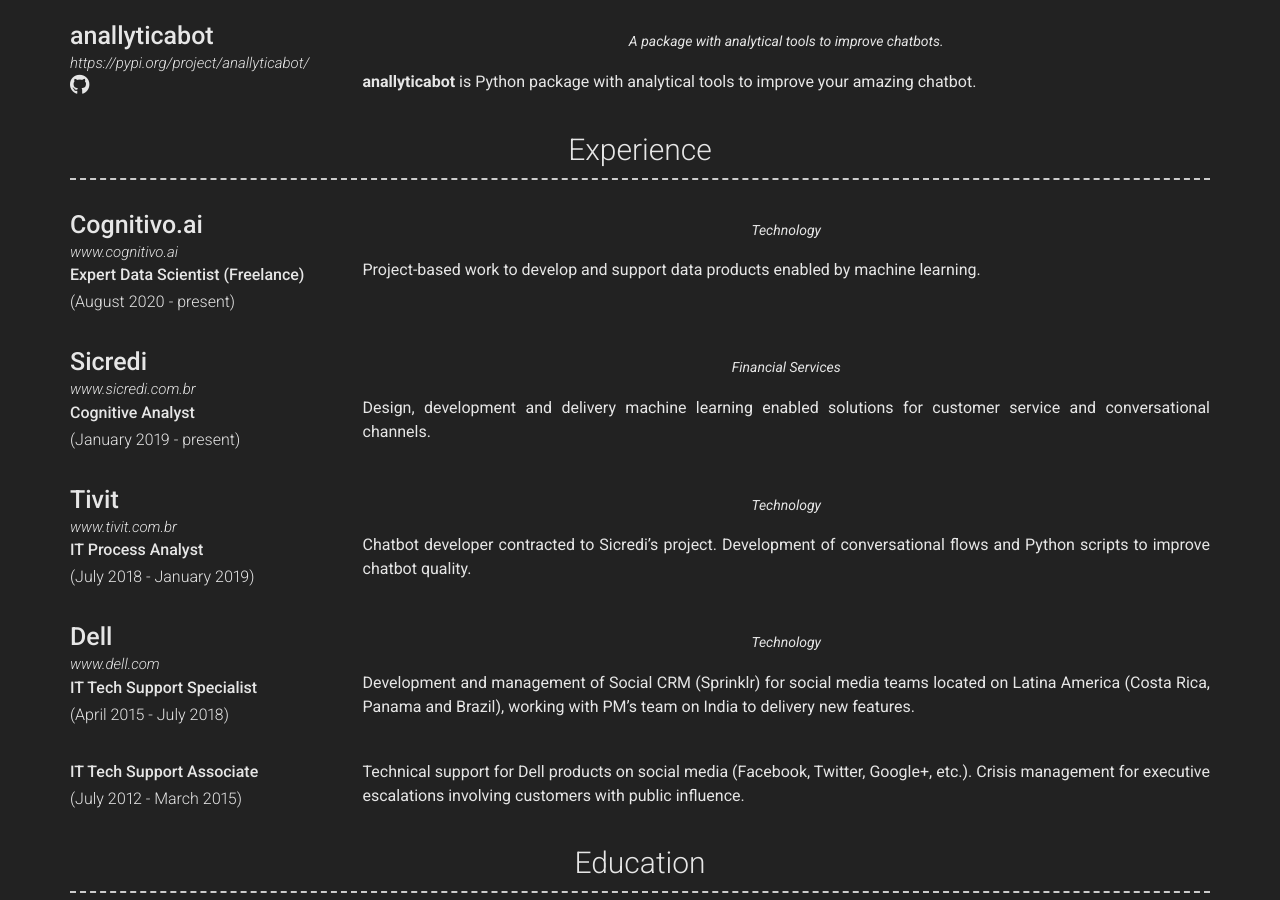
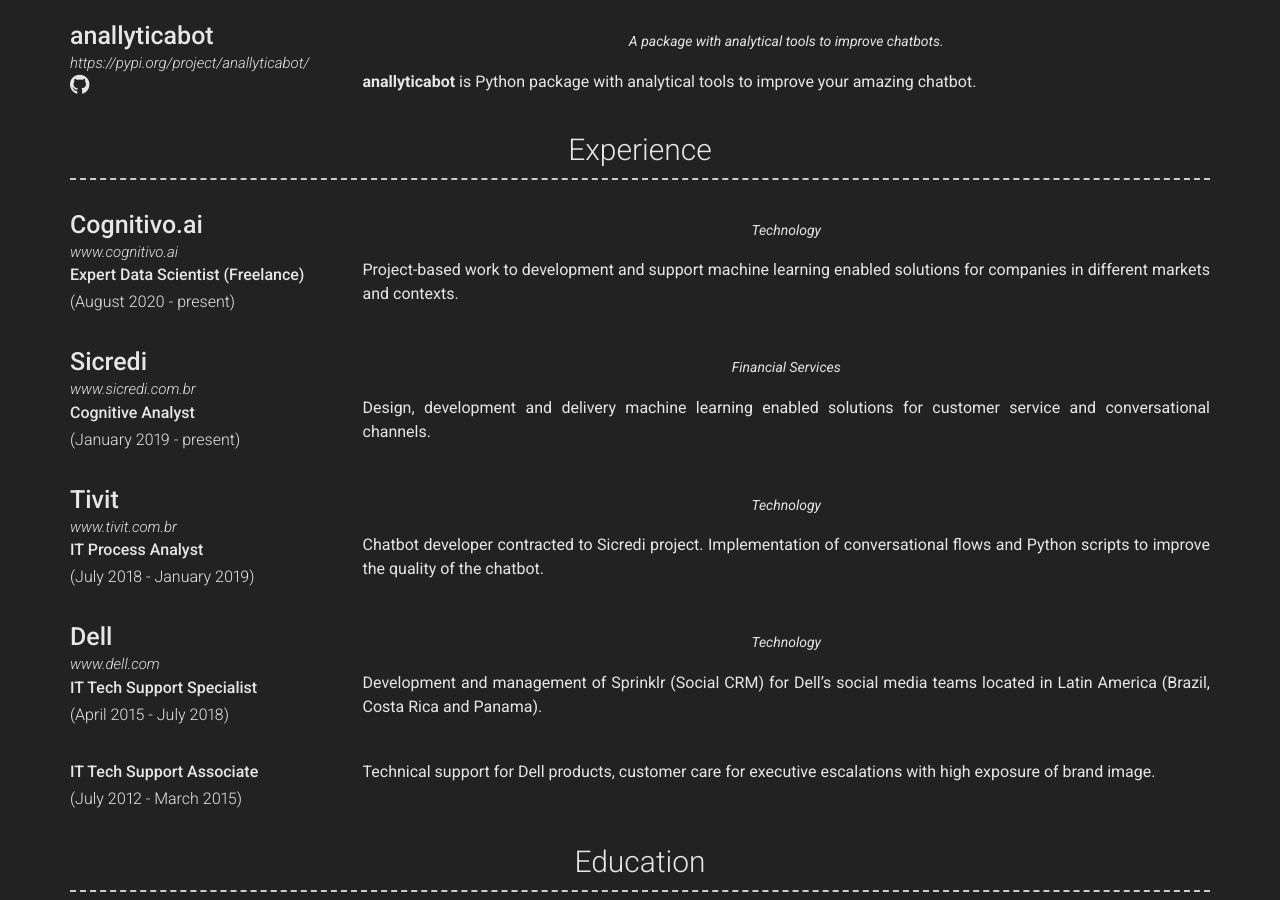
Before and after one commit to DougTrajano/resume, a Jekyll site: the page built from index.md, in a window 1280 px wide and 900 px high, scrolled down 609 px. Built offline with Jekyll 4.4.1, drawn with Linux system fonts in a browser that asks for light colours; nearby versions of some CDN libraries.

Commit message:
(feat) new experiences descriptions

```diff
--- a/_data/experience.yml
+++ b/_data/experience.yml
@@ -7,7 +7,7 @@
   quote: >
    Technology
   description: | # this will include new lines to allow paragraphs
-    Project-based work to develop and support data products enabled by machine learning.
+    Project-based work to development and support machine learning enabled solutions for companies in different markets and contexts.
 
 # Sicredi
 - layout: left
@@ -29,7 +29,7 @@
   quote: >
    Technology
   description: | # this will include new lines to allow paragraphs
-    Chatbot developer contracted to Sicredi’s project. Development of conversational flows and Python scripts to improve chatbot quality.
+    Chatbot developer contracted to Sicredi project. Implementation of conversational flows and Python scripts to improve the quality of the chatbot.
 
 # Dell
 - layout: left
@@ -40,7 +40,7 @@
   quote: >
    Technology
   description: | # this will include new lines to allow paragraphs
-    Development and management of Social CRM (Sprinklr) for social media teams located on Latina America (Costa Rica, Panama and Brazil), working with PM's team on India to delivery new features.
+    Development and management of Sprinklr (Social CRM) for Dell's social media teams located in Latin America (Brazil, Costa Rica and Panama).
 
 # Dell
 - layout: left
@@ -51,4 +51,4 @@
 #  quote: >
 #   Technology
   description: | # this will include new lines to allow paragraphs
-    Technical support for Dell products on social media (Facebook, Twitter, Google+, etc.). Crisis management for executive escalations involving customers with public influence.
+    Technical support for Dell products, customer care for executive escalations with high exposure of brand image.
```
